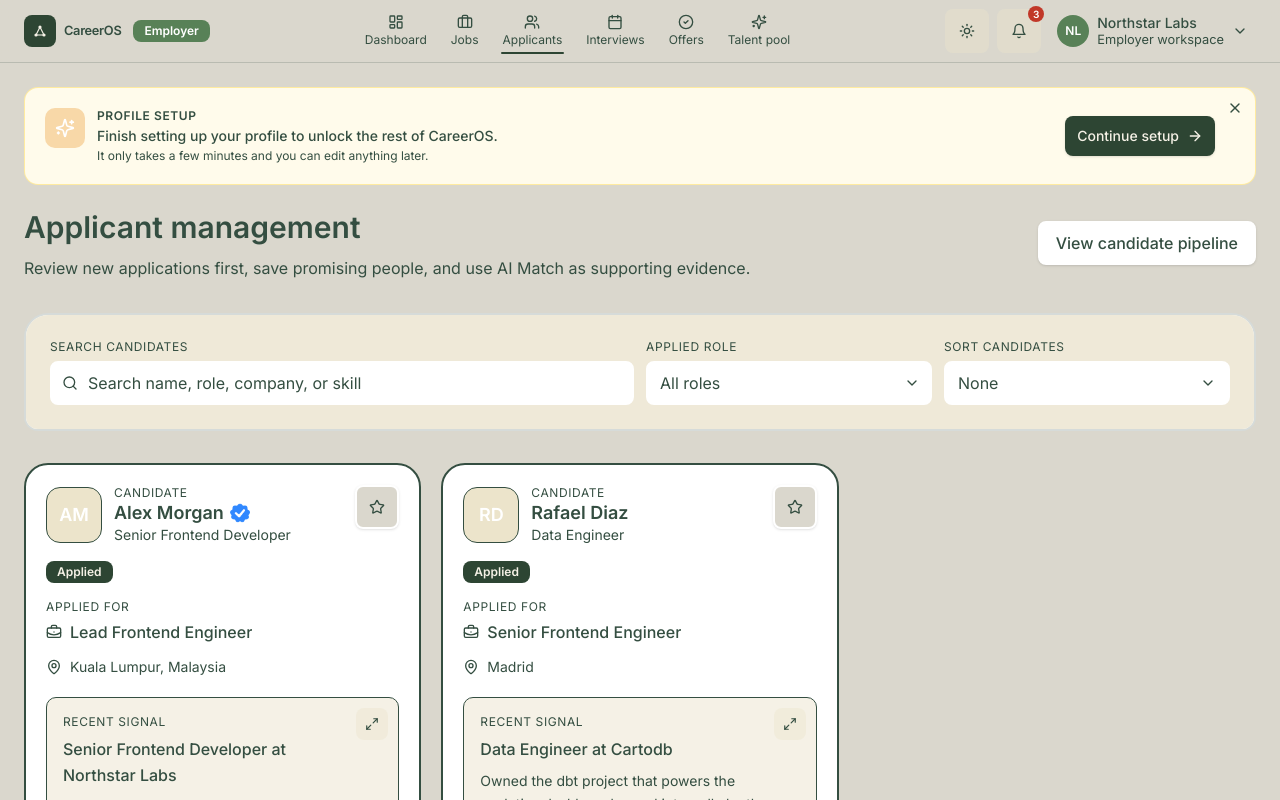
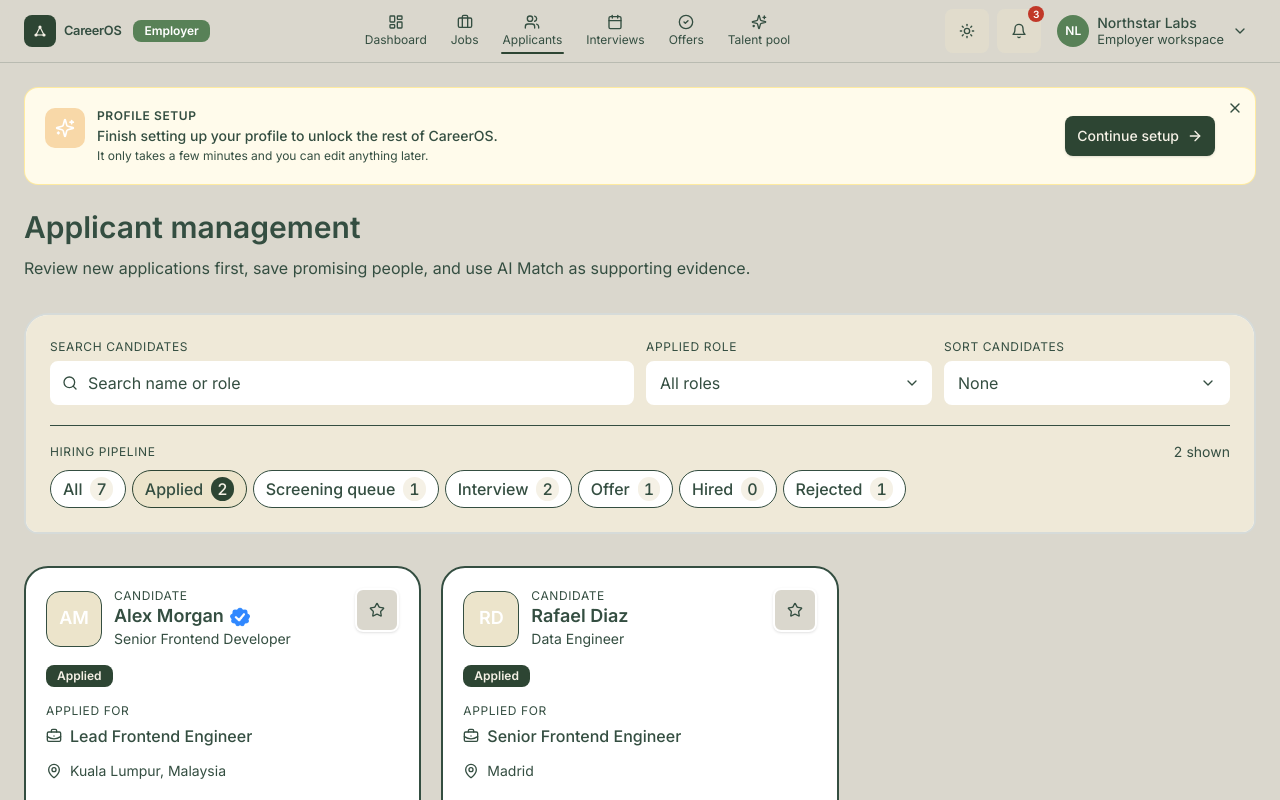
Before and after one commit to davidlaw373-glitch/talentbank-tech-hackathon-2cm, a Next.js app: page /employer/applicants in a window 1280 px wide. Shown: the top 800 px of the page. Built offline with nearby package versions, Linux system fonts and the light colour scheme.

Commit message:
modify employer talent pool

```diff
--- a/src/app/employer/applicants/page.tsx
+++ b/src/app/employer/applicants/page.tsx
@@ -1,17 +1,10 @@
 "use client";
 
 import { useMemo, useState } from "react";
-import {
-  ChevronDown,
-  Search,
-  SearchX,
-  X,
-} from "lucide-react";
+import { ChevronDown, Search, SearchX } from "lucide-react";
 
 import { APPLICATION_STAGES } from "@/types/application";
-import {
-  getEmployerCandidateRows,
-} from "@/lib/data-helpers";
+import { getEmployerCandidateRows } from "@/lib/data-helpers";
 import { Button } from "@/components/ui/button";
 import { Card, CardContent } from "@/components/ui/card";
 import { Input } from "@/components/ui/input";
@@ -42,6 +35,7 @@
   type CandidateDiscoveryFilters,
   type CandidateSort,
 } from "@/components/features/employer/candidate-discovery";
+import { cn } from "@/lib/utils";
 
 const DEMO_EMPLOYER_ID = 1;
 
@@ -59,6 +53,22 @@
   { value: "match-desc", label: "AI Match: high to low" },
 ];
 
+const PIPELINE_VIEW_LABEL: Record<CandidateView, string> = {
+  All: "All",
+  Applied: "Applied",
+  Screening: "Screening",
+  Interview: "Interview",
+  Offer: "Offer",
+  Hired: "Hired",
+  Rejected: "Rejected",
+};
+
+const PIPELINE_VIEWS: CandidateView[] = [
+  "All",
+  ...APPLICATION_STAGES,
+  "Rejected",
+];
+
 export default function EmployerCandidatesPage() {
   const { push } = useToast();
   const { getStatus, moveToStage } = useCandidatePipeline();
@@ -69,7 +79,6 @@
     useState<CandidateDiscoveryFilters>(DEFAULT_FILTERS);
   const [candidateView, setCandidateView] =
     useState<CandidateView>("Applied");
-  const [pipelineOpen, setPipelineOpen] = useState(false);
   const [starredIds, setStarredIds] = useState<Set<number>>(new Set());
 
   const rows = useMemo(
@@ -110,6 +119,23 @@
     [rowsForView, filters, starredIds],
   );
 
+  const pipelineCounts = useMemo(() => {
+    const counts: Record<CandidateView, number> = {
+      All: rows.length,
+      Applied: 0,
+      Screening: 0,
+      Interview: 0,
+      Offer: 0,
+      Hired: 0,
+      Rejected: 0,
+    };
+    for (const view of PIPELINE_VIEWS) {
+      if (view === "All") continue;
+      counts[view] = filterRowsForCandidateView(rows, view).length;
+    }
+    return counts;
+  }, [rows]);
+
   const updateFilter = <Key extends keyof CandidateDiscoveryFilters>(
     key: Key,
     value: CandidateDiscoveryFilters[Key],
@@ -120,7 +146,6 @@
   const selectCandidateView = (view: CandidateView) => {
     setCandidateView(view);
     setFilters((current) => ({ ...current, role: "All" }));
-    setPipelineOpen(false);
   };
 
   const toggleStar = (candidateId: number, candidateName: string) => {
@@ -168,129 +193,13 @@
       <PageHeading
         title="Applicant management"
         description="Review new applications first, save promising people, and use AI Match as supporting evidence."
-        action={
-          <Button
-            type="button"
-            variant="outline"
-            className="mt-3 bg-surface-1 hover:bg-surface-2"
-            onClick={() => setPipelineOpen(true)}
-          >
-            View candidate pipeline
-          </Button>
-        }
       />
-
-      {pipelineOpen ? (
-        <>
-          <button
-            type="button"
-            className="fixed inset-0 z-40 bg-foreground/20 backdrop-blur-[1px]"
-            aria-label="Close candidate pipeline"
-            onClick={() => setPipelineOpen(false)}
-          />
-          <aside
-            role="dialog"
-            aria-modal="true"
-            aria-label="Candidate pipeline"
-            className="fixed inset-y-0 left-0 z-50 flex w-[min(22rem,calc(100vw-2rem))] flex-col border-r-2 border-border bg-surface-1 p-5 shadow-2xl"
-          >
-            <div className="flex items-start justify-between gap-4 border-b pb-5">
-              <div>
-                <p className="text-caption">Candidate pipeline</p>
-                <h2 className="mt-1 text-subheading">Choose a hiring stage</h2>
-                <p className="mt-1 text-meta">
-                  New applications are shown first.
-                </p>
-              </div>
-              <Button
-                type="button"
-                variant="ghost"
-                size="icon"
-                className="shrink-0"
-                aria-label="Close candidate pipeline panel"
-                onClick={() => setPipelineOpen(false)}
-              >
-                <X aria-hidden />
-              </Button>
-            </div>
-
-            <nav
-              aria-label="Candidate pipeline stages"
-              className="mt-5 space-y-2"
-            >
-              <button
-                type="button"
-                aria-label="View all"
-                aria-current={candidateView === "All" ? "page" : undefined}
-                className={`press-feedback flex w-full items-center justify-between rounded-lg border px-4 py-3 text-left text-body font-medium transition-colors ${
-                  candidateView === "All"
-                    ? "border-primary bg-accent-soft text-foreground"
-                    : "border-border bg-surface-2 hover:bg-surface-tint"
-                }`}
-                onClick={() => selectCandidateView("All")}
-              >
-                <span>View all</span>
-                <span className="text-meta tabular-nums">{rows.length}</span>
-              </button>
-
-              {APPLICATION_STAGES.map((stage) => (
-                <button
-                  key={stage}
-                  type="button"
-                  aria-label={
-                    stage === "Screening" ? "Screening queue" : stage
-                  }
-                  aria-current={candidateView === stage ? "page" : undefined}
-                  className={`press-feedback flex w-full items-center justify-between rounded-lg border px-4 py-3 text-left text-body font-medium transition-colors ${
-                    candidateView === stage
-                      ? "border-primary bg-accent-soft text-foreground"
-                      : "border-border bg-surface-2 hover:bg-surface-tint"
-                  }`}
-                  onClick={() => {
-                    selectCandidateView(stage);
-                  }}
-                >
-                  <span>
-                    {stage === "Screening"
-                      ? "Screening queue"
-                      : stage}
-                  </span>
-                  <span className="text-meta tabular-nums">
-                    {filterRowsForCandidateView(rows, stage).length}
-                  </span>
-                </button>
-              ))}
-
-              <button
-                type="button"
-                aria-label="Rejected"
-                aria-current={
-                  candidateView === "Rejected" ? "page" : undefined
-                }
-                className={`press-feedback flex w-full items-center justify-between rounded-lg border px-4 py-3 text-left text-body font-medium transition-colors ${
-                  candidateView === "Rejected"
-                    ? "border-primary bg-accent-soft text-foreground"
-                    : "border-border bg-surface-2 hover:bg-surface-tint"
-                }`}
-                onClick={() => {
-                  selectCandidateView("Rejected");
-                }}
-              >
-                <span>Rejected</span>
-                <span className="text-meta tabular-nums">
-                  {filterRowsForCandidateView(rows, "Rejected").length}
-                </span>
-              </button>
-            </nav>
-          </aside>
-        </>
-      ) : null}
 
       <Card
         data-slot="candidate-filter-panel"
         className="overflow-hidden rounded-tl-3xl rounded-tr-3xl border-2 shadow-none"
       >
-        <CardContent className="bg-surface-inset p-5 md:p-6">
+        <CardContent className="space-y-5 bg-surface-inset p-5 md:p-6">
           <div className="grid gap-3 md:grid-cols-2 xl:grid-cols-4">
             <div className="flex flex-col gap-1.5 md:col-span-2 xl:col-span-2">
               <label htmlFor="candidate-search" className="text-caption">
@@ -307,7 +216,7 @@
                   onChange={(event) =>
                     updateFilter("query", event.target.value)
                   }
-                  placeholder="Search name, role, company, or skill"
+                  placeholder="Search name or role"
                   className="bg-surface-1 pl-9 shadow-none"
                 />
               </div>
@@ -332,6 +241,63 @@
               onToggle={toggleSort}
               onClear={() => updateFilter("sort", [])}
             />
+          </div>
+
+          <div
+            role="group"
+            aria-label="Hiring pipeline"
+            className="space-y-2 border-t border-border pt-4"
+          >
+            <div className="flex items-center justify-between gap-3">
+              <p className="text-caption">Hiring Pipeline</p>
+              <p className="text-meta tabular-nums text-muted-foreground">
+                {filtered.length} shown
+              </p>
+            </div>
+            <div
+              role="tablist"
+              aria-label="Hiring pipeline stages"
+              className="flex flex-wrap gap-1.5"
+            >
+              {PIPELINE_VIEWS.map((view) => {
+                const isActive = candidateView === view;
+                return (
+                  <button
+                    key={view}
+                    type="button"
+                    role="tab"
+                    aria-selected={isActive}
+                    aria-label={
+                      view === "Screening" ? "Screening queue" : view
+                    }
+                    aria-current={isActive ? "page" : undefined}
+                    onClick={() => selectCandidateView(view)}
+                    className={cn(
+                      "press-feedback inline-flex items-center gap-2 rounded-full border px-3 py-1.5 text-body font-medium transition-colors",
+                      isActive
+                        ? "border-primary bg-accent-soft text-foreground"
+                        : "border-border bg-surface-1 text-muted-foreground hover:bg-surface-tint hover:text-foreground",
+                    )}
+                  >
+                    <span>
+                      {view === "Screening"
+                        ? "Screening queue"
+                        : PIPELINE_VIEW_LABEL[view]}
+                    </span>
+                    <span
+                      className={cn(
+                        "rounded-full px-1.5 text-caption tabular-nums",
+                        isActive
+                          ? "bg-primary text-primary-foreground"
+                          : "bg-surface-2 text-muted-foreground",
+                      )}
+                    >
+                      {pipelineCounts[view]}
+                    </span>
+                  </button>
+                );
+              })}
+            </div>
           </div>
         </CardContent>
       </Card>
--- a/src/app/employer/talent-pool/page.tsx
+++ b/src/app/employer/talent-pool/page.tsx
@@ -8,10 +8,8 @@
   type EmployerCandidateRow,
 } from "@/lib/data-helpers";
 import type { Candidate } from "@/types/candidate";
-import type {
-  TalentPoolEntry,
-  TalentPoolStatus,
-} from "@/types/talent-pool";
+import { resolveTopSkills } from "@/types/candidate";
+import type { TalentPoolEntry } from "@/types/talent-pool";
 import { Badge } from "@/components/ui/badge";
 import { Button } from "@/components/ui/button";
 import {
@@ -34,7 +32,6 @@
   const { push } = useToast();
   const { entries, add, remove, update, isInPool } = useTalentPool();
   const [query, setQuery] = useState("");
-  const [status, setStatus] = useState<TalentPoolStatus | "All">("All");
   const [selected, setSelected] = useState<Set<number>>(new Set());
   const [pendingBulk, setPendingBulk] = useState<number | null>(null);
 
@@ -66,7 +63,6 @@
           row !== null,
       )
       .filter(({ entry, candidate }) => {
-        if (status !== "All" && entry.status !== status) return false;
         if (!q) return true;
         // The job they were added for is captured in entry.sourceDetail;
         // there is no per-row `appliedFor` in the new shape.
@@ -79,7 +75,9 @@
           candidate.title,
           candidate.location,
           jobTitle,
-          ...candidate.topSkills,
+          ...resolveTopSkills(candidate.skills, candidate.topSkills).map(
+            (s) => s.name,
+          ),
           ...entry.tags,
         ]
           .join(" ")
@@ -87,7 +85,7 @@
         return haystack.includes(q);
       })
       .sort((a, b) => b.entry.reEngagementScore - a.entry.reEngagementScore);
-  }, [entries, status, query, candidateById, allRows]);
+  }, [entries, query, candidateById, allRows]);
 
   const addCandidate = (candidateId: number) => {
     const result = add({ candidateId });
@@ -160,8 +158,6 @@
       <PoolToolbar
         query={query}
         onQueryChange={setQuery}
-        status={status}
-        onStatusChange={setStatus}
         selectedCount={selected.size}
         onBulkOutreach={onBulkOutreach}
         onClearSelection={clearSelection}
--- a/src/components/features/employer/offers/offer-row.tsx
+++ b/src/components/features/employer/offers/offer-row.tsx
@@ -83,7 +83,7 @@
             </div>
           </div>
 
-          <div className="pointer-events-none relative z-10 flex shrink-0 flex-col items-start gap-2 sm:items-end">
+          <div className="pointer-events-none relative z-30 flex shrink-0 flex-col items-start gap-2 sm:items-end">
             <Badge variant={decisionVariant(offer.decision)}>
               {offer.decision}
             </Badge>
--- a/src/components/features/employer/talent-pool/pool-row.tsx
+++ b/src/components/features/employer/talent-pool/pool-row.tsx
@@ -13,6 +13,7 @@
 } from "lucide-react";
 
 import type { Candidate } from "@/types/candidate";
+import { resolveTopSkills } from "@/types/candidate";
 import type {
   TalentPoolEntry,
   TalentPoolStatus,
@@ -20,22 +21,8 @@
 } from "@/types/talent-pool";
 import { Badge } from "@/components/ui/badge";
 import { Button } from "@/components/ui/button";
-import {
-  Select,
-  SelectContent,
-  SelectItem,
-  SelectTrigger,
-  SelectValue,
-} from "@/components/ui/select";
 import { useToast } from "@/components/common/toast";
 import { cn } from "@/lib/utils";
-
-const STATUS_OPTIONS: TalentPoolStatus[] = [
-  "Active",
-  "Contacted",
-  "Re-engaging",
-  "Stale",
-];
 
 const TAG_OPTIONS: TalentPoolTag[] = [
   "Silver medalist",
@@ -101,16 +88,7 @@
   const [editingNotes, setEditingNotes] = useState(false);
   const [draftNotes, setDraftNotes] = useState(entry.notes);
   const currentStatusStyle = statusStyle(entry.status);
-
-  const updateStatus = (next: string) => {
-    const status = next as TalentPoolStatus;
-    onUpdate(entry.id, { status });
-    push({
-      title: `${candidate.name} marked as ${status}`,
-      description: "Pool status updated.",
-      tone: "info",
-    });
-  };
+  const topSkills = resolveTopSkills(candidate.skills, candidate.topSkills);
 
   const toggleTag = (tag: TalentPoolTag) => {
     const has = entry.tags.includes(tag);
@@ -220,20 +198,20 @@
               </span>
             </div>
             <div className="flex flex-wrap gap-1">
-              {candidate.topSkills.slice(0, 3).map((s) => (
+              {topSkills.slice(0, 3).map((s) => (
                 <Badge
-                  key={s}
+                  key={s.id}
                   variant="outline"
                   className="border-border/40 bg-surface-tint text-[10px] text-muted-foreground"
                 >
-                  {s}
+                  {s.name}
                 </Badge>
               ))}
             </div>
           </div>
         </div>
 
-        {/* Right: re-engagement score + status select */}
+        {/* Right: re-engagement score */}
         <div className="flex shrink-0 flex-col items-end gap-2">
           <div className="text-right">
             <p
@@ -260,20 +238,6 @@
             <small className="text-muted-foreground">
               Re-engagement score
             </small>
-          </div>
-          <div className="w-40">
-            <Select value={entry.status} onValueChange={updateStatus}>
-              <SelectTrigger aria-label="Change pool status">
-                <SelectValue placeholder="Status" />
-              </SelectTrigger>
-              <SelectContent>
-                {STATUS_OPTIONS.map((s) => (
-                  <SelectItem key={s} value={s}>
-                    {s}
-                  </SelectItem>
-                ))}
-              </SelectContent>
-            </Select>
           </div>
         </div>
       </div>
```
Also changed, not shown: src/components/features/employer/offers/offer-composer-dialog.tsx (+5 -2 lines), src/components/features/employer/talent-pool/pool-toolbar.tsx (+3 -62 lines), 2 other files (tests, documents, lock files or other folders).
